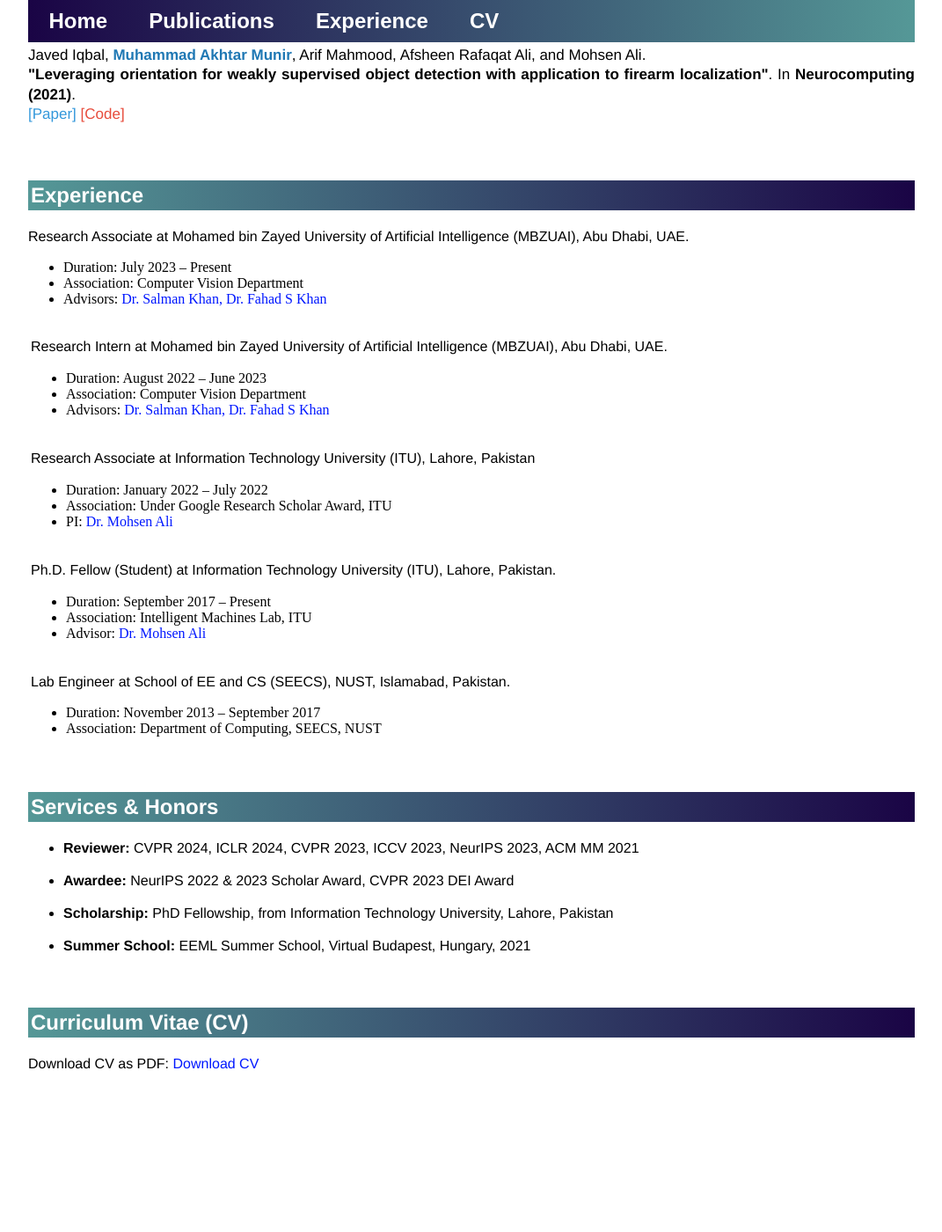
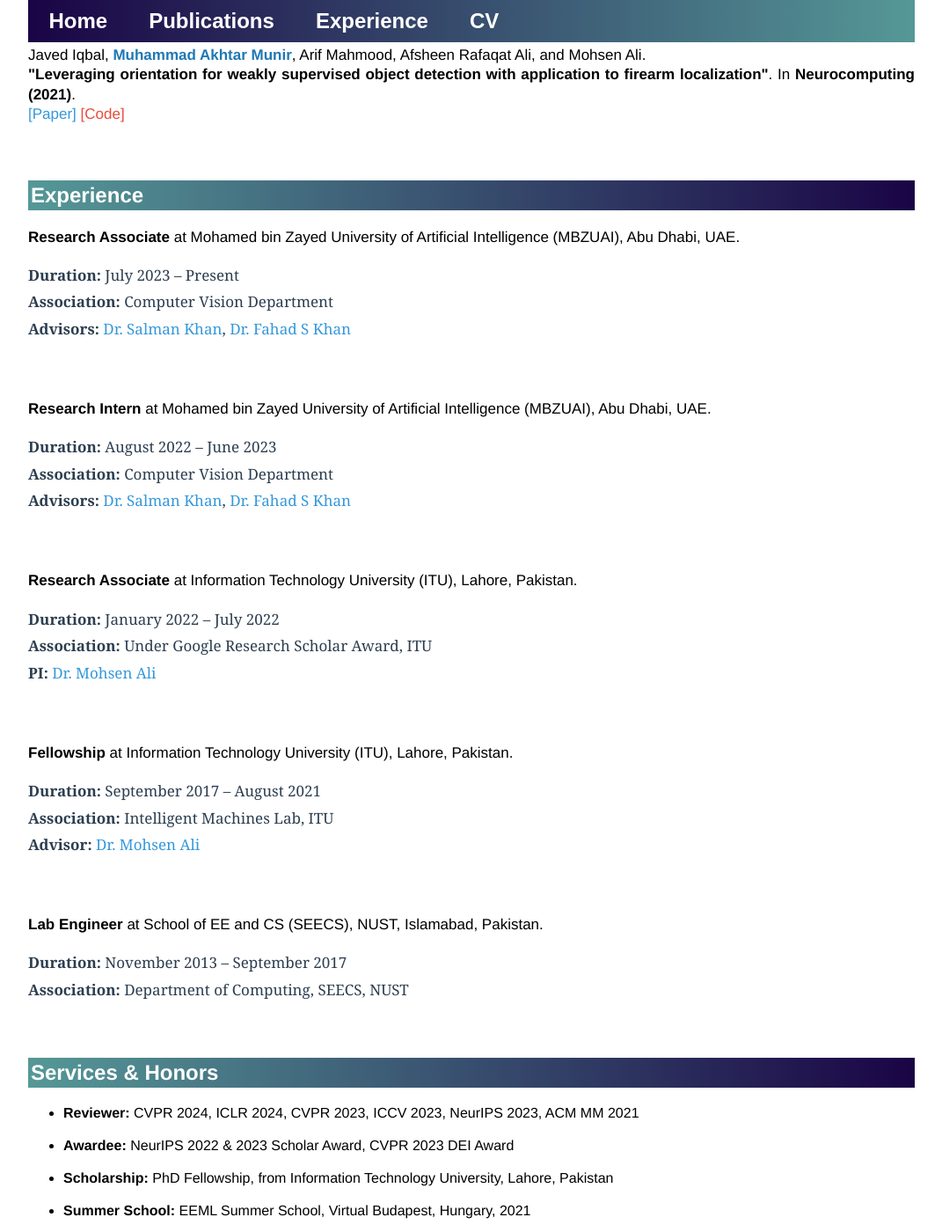
Before and after one commit to akhtarvision/akhtarvision.github.io, a Jekyll site: the page built from index.html, in a window 1280 px wide and 1400 px high, scrolled down 1190 px. Shown: the whole window at 88% size, without its empty margins (104-1175 px from the left). Built offline with Jekyll 4.4.1, drawn with Linux system fonts in a browser that asks for light colours; before the commit the page ends 2522 px from its top, so only the background shows below that.

Commit message:
Update index.html

```diff
--- a/index.html
+++ b/index.html
@@ -162,65 +162,56 @@ title: Akhtar, CV & DL
 <h2>Experience</h2>
 <table class="imgtable">
 <!-- paper entry-->
+<div style="font-family: 'Georgia', serif; font-size: 17px; line-height: 1.8; color: #2c3e50;">
+    <p><strong>Research Associate</strong> at Mohamed bin Zayed University of Artificial Intelligence (MBZUAI), Abu Dhabi, UAE.</p>
+    <ul style="list-style-type: none; padding-left: 0;">
+        <li><strong>Duration:</strong> July 2023 – Present</li>
+        <li><strong>Association:</strong> Computer Vision Department</li>
+        <li><strong>Advisors:</strong>
+            <a href="https://scholar.google.es/citations?user=M59O9lkAAAAJ" style="text-decoration: none; color: #3498db;">Dr. Salman Khan</a>,
+            <a href="https://scholar.google.com/citations?user=zvaeYnUAAAAJ&hl=en" style="text-decoration: none; color: #3498db;">Dr. Fahad S Khan</a>
+        </li>
+    </ul>
+    <br>
 
-<p>
-Research Associate at Mohamed bin Zayed University of Artificial Intelligence (MBZUAI), Abu Dhabi, UAE.
-	 <ul class="contacts">
-				<li>Duration: July 2023 – Present</li>
-				<li>Association: Computer Vision Department</li>
-				<li>Advisors:<a href="https://scholar.google.es/citations?user=M59O9lkAAAAJ"> Dr. Salman Khan,
-				<a href="https://scholar.google.com/citations?user=zvaeYnUAAAAJ&hl=en"> Dr. Fahad S Khan</a></li>
-				</ul>
-</p>
-<tr>
-<!-- <td> <br></td> -->
-<td>
-	<p>
-Research Intern at Mohamed bin Zayed University of Artificial Intelligence (MBZUAI), Abu Dhabi, UAE.
-	 <ul class="contacts">
-				<li>Duration: August 2022 – June 2023</li>
-				<li>Association: Computer Vision Department</li>
-				<li>Advisors:<a href="https://scholar.google.es/citations?user=M59O9lkAAAAJ"> Dr. Salman Khan,
-					<a href="https://scholar.google.com/citations?user=zvaeYnUAAAAJ&hl=en"> Dr. Fahad S Khan</a></li>
-				</ul>
-</p>
+    <p><strong>Research Intern</strong> at Mohamed bin Zayed University of Artificial Intelligence (MBZUAI), Abu Dhabi, UAE.</p>
+    <ul style="list-style-type: none; padding-left: 0;">
+        <li><strong>Duration:</strong> August 2022 – June 2023</li>
+        <li><strong>Association:</strong> Computer Vision Department</li>
+        <li><strong>Advisors:</strong>
+            <a href="https://scholar.google.es/citations?user=M59O9lkAAAAJ" style="text-decoration: none; color: #3498db;">Dr. Salman Khan</a>,
+            <a href="https://scholar.google.com/citations?user=zvaeYnUAAAAJ&hl=en" style="text-decoration: none; color: #3498db;">Dr. Fahad S Khan</a>
+        </li>
+    </ul>
+    <br>
 
-	<tr>
-<!-- <td> <br></td> -->
-<td>
-	<p>
-Research Associate at Information Technology University (ITU), Lahore, Pakistan
-	 <ul class="contacts">
-				<li>Duration: January 2022 – July 2022</li>
-				<li>Association: Under Google Research Scholar Award, ITU</li>
-				<li>PI:<a href="https://scholar.google.com/citations?user=59ISSCEAAAAJ&hl=en"> Dr. Mohsen Ali
-				</ul>
-</p>
+    <p><strong>Research Associate</strong> at Information Technology University (ITU), Lahore, Pakistan.</p>
+    <ul style="list-style-type: none; padding-left: 0;">
+        <li><strong>Duration:</strong> January 2022 – July 2022</li>
+        <li><strong>Association:</strong> Under Google Research Scholar Award, ITU</li>
+        <li><strong>PI:</strong>
+            <a href="https://scholar.google.com/citations?user=59ISSCEAAAAJ&hl=en" style="text-decoration: none; color: #3498db;">Dr. Mohsen Ali</a>
+        </li>
+    </ul>
+    <br>
 
-<tr>
-<!-- <td> <br></td> -->
-<td>
-	<p>
-Ph.D. Fellow (Student) at Information Technology University (ITU), Lahore, Pakistan.
-	 <ul class="contacts">
-				<li>Duration: September 2017 – Present</li>
-				<li>Association: Intelligent Machines Lab, ITU</li>
-				<li>Advisor: <a href="https://scholar.google.com/citations?user=59ISSCEAAAAJ&hl=en">Dr. Mohsen Ali</a></li>
-				</ul>
-</p>
-<tr>
-<!-- <td> <br></td> -->
-<td>
+    <p><strong> Fellowship </strong> at Information Technology University (ITU), Lahore, Pakistan.</p>
+    <ul style="list-style-type: none; padding-left: 0;">
+        <li><strong>Duration:</strong> September 2017 – August 2021</li>
+        <li><strong>Association:</strong> Intelligent Machines Lab, ITU</li>
+        <li><strong>Advisor:</strong>
+            <a href="https://scholar.google.com/citations?user=59ISSCEAAAAJ&hl=en" style="text-decoration: none; color: #3498db;">Dr. Mohsen Ali</a>
+        </li>
+    </ul>
+    <br>
 
-<p>
-Lab Engineer at School of EE and CS (SEECS), NUST, Islamabad, Pakistan.
-	 <ul class="contacts">
-				<li>Duration: November 2013 – September 2017</li>
-				<li>Association: Department of Computing, SEECS, NUST</li>
-				</ul>
-	</p>
-</td>
-</tr>
+    <p><strong>Lab Engineer</strong> at School of EE and CS (SEECS), NUST, Islamabad, Pakistan.</p>
+    <ul style="list-style-type: none; padding-left: 0;">
+        <li><strong>Duration:</strong> November 2013 – September 2017</li>
+        <li><strong>Association:</strong> Department of Computing, SEECS, NUST</li>
+    </ul>
+</div>
+
 
 </table>
 
```
